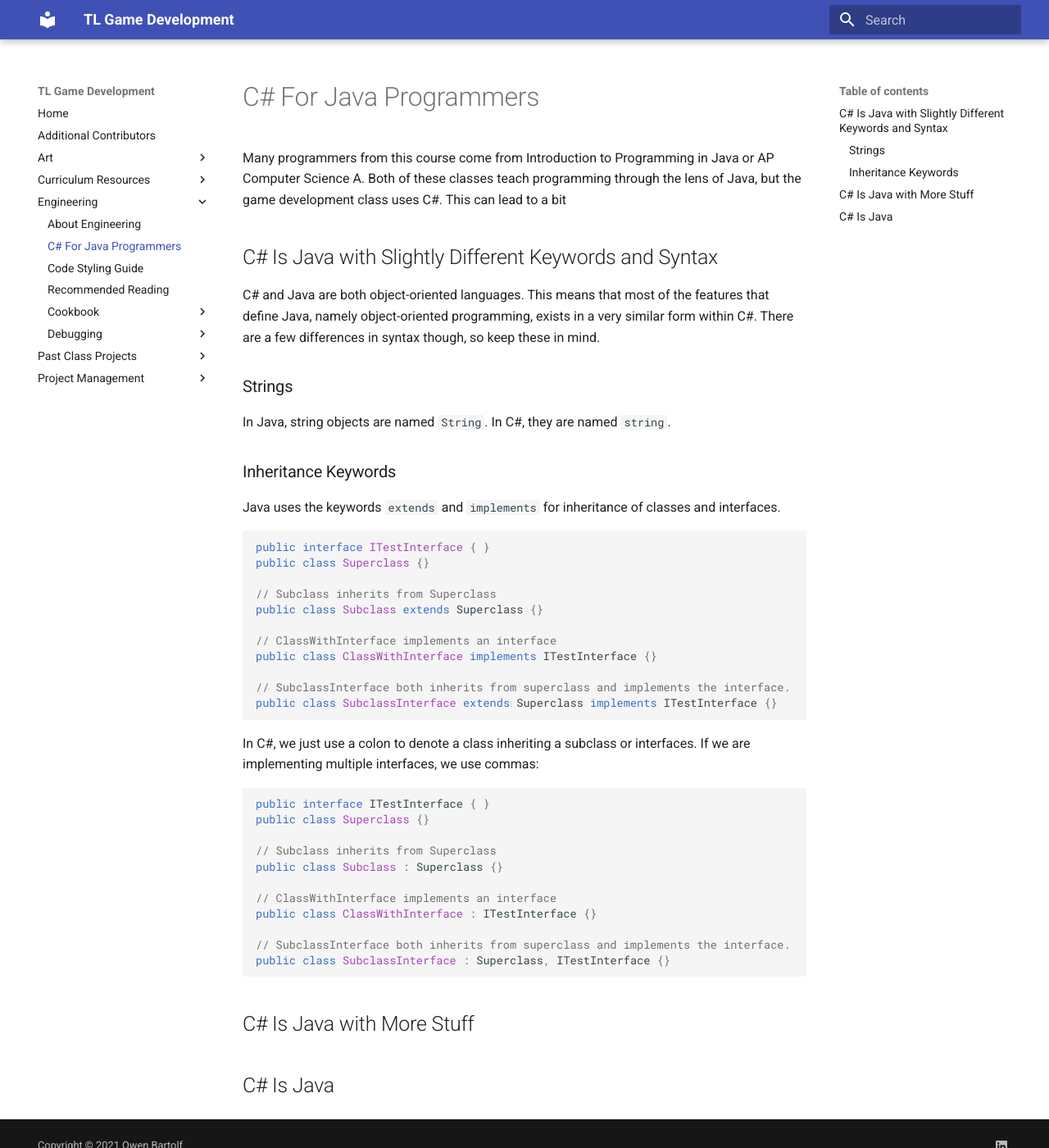
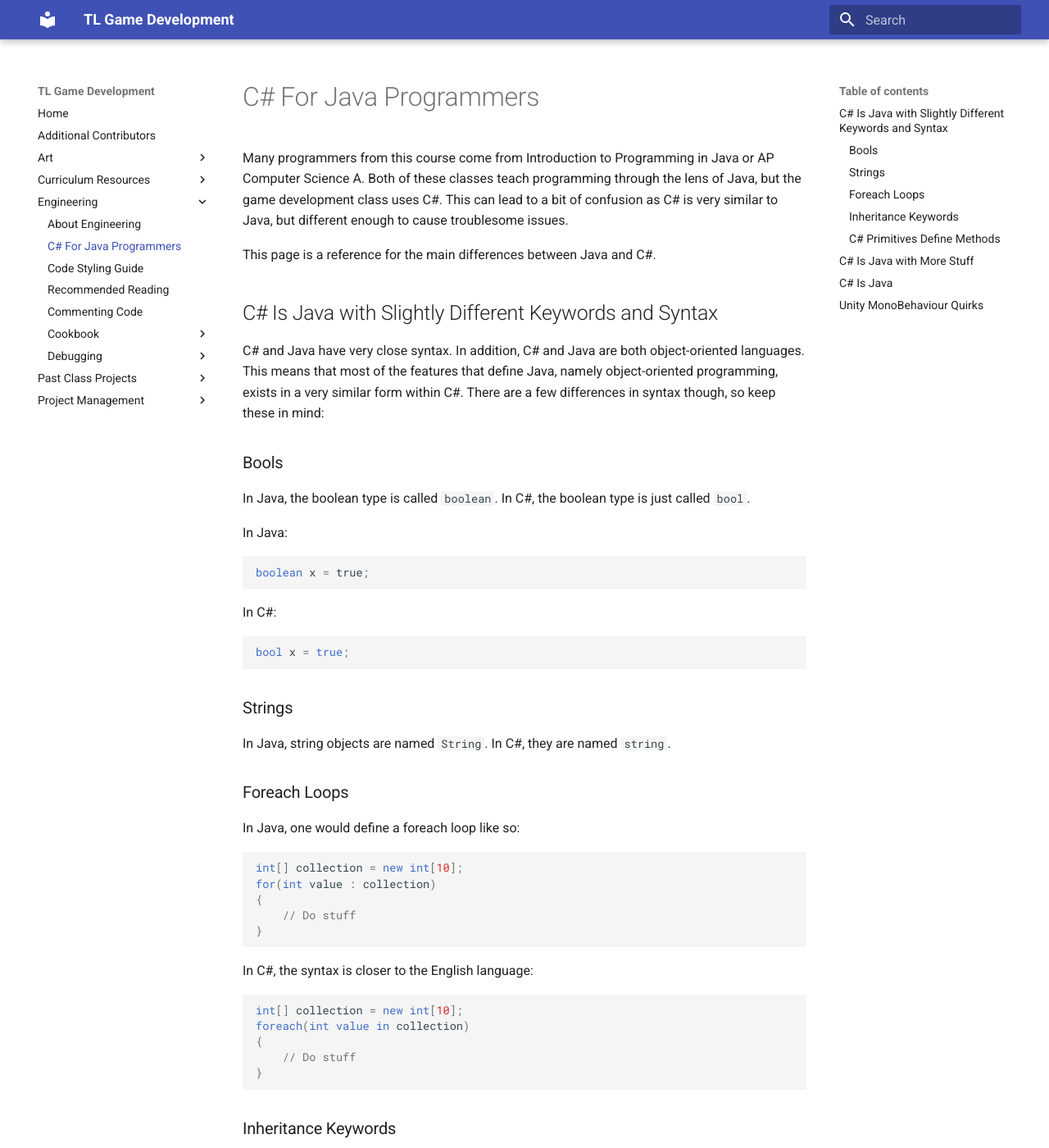
Before and after one commit to daftcube/TLGameDev, an MkDocs documentation site: the page built from docs/Engineering/CForJava.md, in a window 1280 px wide and 1400 px high. Shown: the whole window at 82% size. Built offline with MkDocs 1.6.1 and Material for MkDocs 9.7.7, drawn with Linux system fonts in a browser that asks for light colours; some of the changed text lies outside the part shown.

Commit message:
More Work

````diff
--- a/docs/Engineering/CForJava.md
+++ b/docs/Engineering/CForJava.md
@@ -1,14 +1,50 @@
 # C# For Java Programmers
 
-Many programmers from this course come from Introduction to Programming in Java or AP Computer Science A. Both of these classes teach programming through the lens of Java, but the game development class uses C#. This can lead to a bit
+Many programmers from this course come from Introduction to Programming in Java or AP Computer Science A. Both of these classes teach programming through the lens of Java, but the game development class uses C#. This can lead to a bit of confusion as C# is very similar to Java, but different enough to cause troublesome issues.
+
+This page is a reference for the main differences between Java and C#.
 
 ## C# Is Java with Slightly Different Keywords and Syntax
 
-C# and Java are both object-oriented languages. This means that most of the features that define Java, namely object-oriented programming, exists in a very similar form within C#. There are a few differences in syntax though, so keep these in mind.
+C# and Java have very close syntax. In addition, C# and Java are both object-oriented languages. This means that most of the features that define Java, namely object-oriented programming, exists in a very similar form within C#. There are a few differences in syntax though, so keep these in mind:
+
+### Bools
+
+In Java, the boolean type is called `boolean`. In C#, the boolean type is just called `bool`.
+
+In Java:
+```java
+boolean x = true;
+```
+
+In C#:
+```csharp
+bool x = true;
+```
 
 ### Strings
 
 In Java, string objects are named `String`. In C#, they are named `string`.
+
+### Foreach Loops
+
+In Java, one would define a foreach loop like so:
+```java
+int[] collection = new int[10];
+for(int value : collection)
+{
+    // Do stuff
+}
+```
+
+In C#, the syntax is closer to the English language:
+```csharp
+int[] collection = new int[10];
+foreach(int value in collection)
+{
+    // Do stuff
+}
+```
 
 ### Inheritance Keywords
 
@@ -42,7 +78,34 @@ public class ClassWithInterface : ITestInterface {}
 public class SubclassInterface : Superclass, ITestInterface {}
 ```
 
+### C# Primitives Define Methods
+
+In Java, primitive and object types are distinct. Primitives specifically refer to the numeric types `byte`, `short`, `int`, `long`, `float`, `double`; the character type `char`; and boolean type `boolean`; which can only have numeric, character, and boolean values respectively. If you wanted to print a primitive value as a string, you would need to call
+```java
+void PrintPrimitiveDemo()
+{
+    int x = 1;
+
+    // In java, we need to specifically call the Integer static class's
+    // toString method.
+    String xAsString = Integer.toString(x);
+}
+```
+
+In C#, primitive types actually implement interfaces. The most important implication is that you can call certain methods directly on primitive types.
+```csharp
+void PrintPrimitiveDemo()
+{
+    int x = 1;
+
+    // In C#, int has the ToString method through its implicit interface.
+    string xAsString = x.ToString();
+}
+```
+For the list of all methods on primitive types, go check out the documentation!
 
 ## C# Is Java with More Stuff
 
 ## C# Is Java
+
+## Unity MonoBehaviour Quirks
````
Also changed, not shown: docs/Engineering/XmlComments.md (added, +5 -0 lines).
